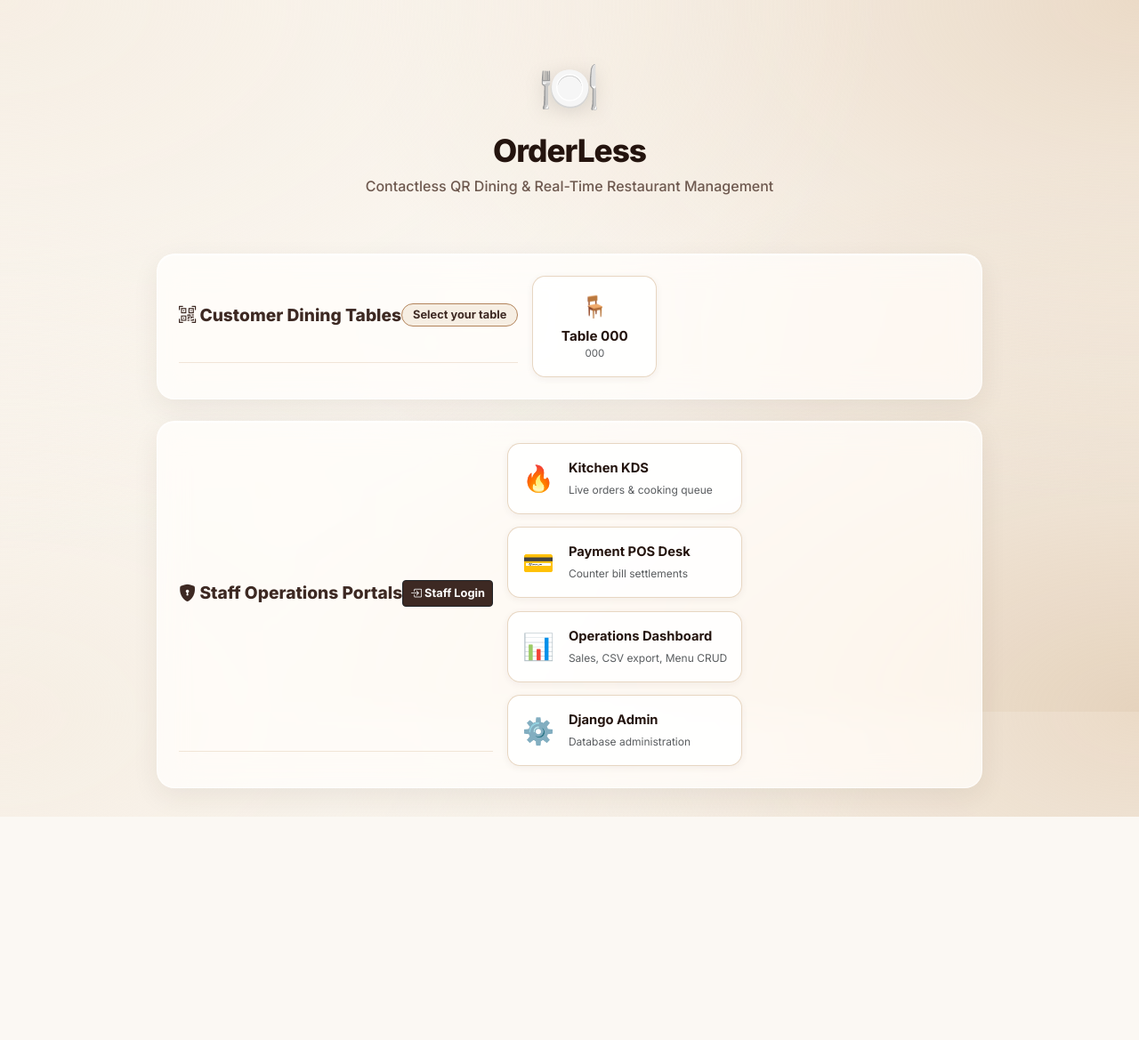
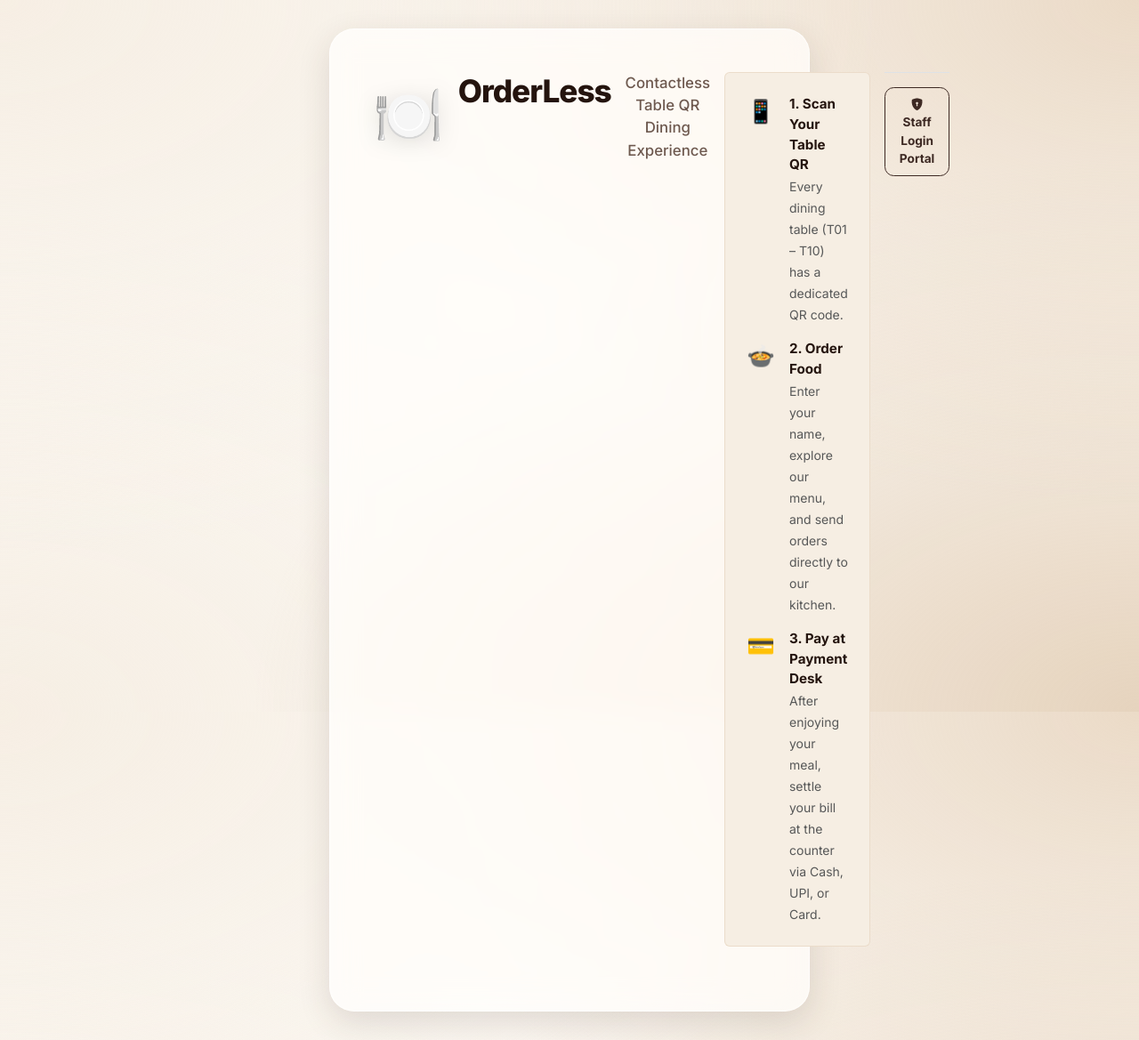
Before and after one commit to SrinivasanS23/Restaurent-_Orderless_Proj, a Django app: page / in a window 1280 px wide. Shown: the whole page at 89% size. Before the commit the page ends 918 px from the top, so only its background shows below. Run offline with Django 5.2, Linux system fonts and the light colour scheme; tables that the repository leaves empty hold one stand-in row (values such as "Sample post").

Commit message:
Restructure final architecture: clean brand landing page, independent table routes /order/T01-T10, and Start Order checkin

```diff
--- a/customer/views.py
+++ b/customer/views.py
@@ -12,16 +12,9 @@
 
 
 def customer_home_view(request):
-    """Homepage landing hub displaying dining tables and staff portals."""
-    try:
-        tables = list(RestaurantTable.objects.filter(active=True).order_by('table_number'))
-    except Exception as e:
-        logger.error(f"[HOME_VIEW_DB_ERROR] Error fetching tables: {e}", exc_info=True)
-        tables = [{'table_number': f'T{i:02d}', 'display_number': f'{i:02d}'} for i in range(1, 11)]
-
+    """Homepage brand landing page — directs customers to scan table QR code."""
     return render(request, 'home.html', {
         'restaurant_name': settings.RESTAURANT_NAME,
-        'tables': tables,
     })
 
 
--- a/templates/customer/menu.html
+++ b/templates/customer/menu.html
@@ -43,7 +43,7 @@
             </div>
 
             <button type="submit" class="place-order-btn w-100 mb-2" id="checkinBtn" style="padding:0.75rem 1rem;font-size:0.95rem;font-weight:800;border-radius:var(--radius-lg);box-shadow:0 4px 15px rgba(217,119,6,0.3);">
-                <i class="bi bi-check-circle-fill"></i> Confirm &amp; Start Ordering
+                <i class="bi bi-check-circle-fill"></i> Start Order
             </button>
 
             <button type="button" class="btn btn-link w-100 text-decoration-none text-muted" onclick="closeCheckinModal()" style="font-size:0.82rem;font-weight:600;padding:0.35rem;">
--- a/templates/home.html
+++ b/templates/home.html
@@ -1,87 +1,48 @@
 {% extends "base.html" %}
 {% load static %}
-{% block title %}{{ restaurant_name }} — Dining Tables & Operations Hub{% endblock %}
-{% block meta_description %}{{ restaurant_name }} contactless QR ordering and restaurant operations hub{% endblock %}
+{% block title %}{{ restaurant_name }} — Contactless QR Dining{% endblock %}
+{% block meta_description %}{{ restaurant_name }} contactless table QR ordering system{% endblock %}
 
 {% block body %}
-<div style="min-height:100vh;padding:2rem 1rem;max-width:960px;margin:0 auto;">
-    <!-- Restaurant Brand Header -->
-    <div class="text-center py-4 mb-4">
-        <div style="font-size:3.5rem;margin-bottom:0.5rem;filter:drop-shadow(0 4px 10px rgba(0,0,0,0.12));">🍽️</div>
-        <h1 style="font-size:2.2rem;font-weight:900;color:var(--deepest);letter-spacing:-0.03em;margin-bottom:0.4rem;">
+<div style="min-height:100vh;display:flex;align-items:center;justify-content:center;padding:2rem 1rem;">
+    <div class="menu-card text-center p-5" style="max-width:540px;width:100%;border-radius:var(--radius-2xl);box-shadow:var(--shadow-lg);">
+        <div style="font-size:4rem;margin-bottom:0.75rem;filter:drop-shadow(0 4px 12px rgba(0,0,0,0.12));">🍽️</div>
+
+        <h1 style="font-size:2.2rem;font-weight:900;color:var(--deepest);letter-spacing:-0.03em;margin-bottom:0.5rem;">
             {{ restaurant_name }}
         </h1>
-        <p style="color:var(--text-secondary);font-size:1rem;font-weight:500;">
-            Contactless QR Dining &amp; Real-Time Restaurant Management
+
+        <p style="color:var(--text-secondary);font-size:1.05rem;font-weight:500;margin-bottom:2rem;line-height:1.5;">
+            Contactless Table QR Dining Experience
         </p>
-    </div>
 
-    <!-- Dining Tables Section -->
-    <div class="menu-card p-4 mb-4">
-        <div class="d-flex align-items-center justify-content-between mb-3 border-bottom pb-2" style="border-color:var(--border-light) !important;">
-            <h2 style="font-size:1.2rem;font-weight:800;color:var(--dark-brown);margin:0;">
-                <i class="bi bi-qr-code-scan"></i> Customer Dining Tables
-            </h2>
-            <span class="badge" style="background:var(--cream);color:var(--dark-brown);border:1px solid var(--tan);font-size:0.8rem;padding:0.35rem 0.75rem;border-radius:var(--radius-full);">
-                Select your table
-            </span>
+        <div class="p-4 mb-4 rounded text-start" style="background:var(--cream);border:1.5px solid var(--border-light);border-radius:var(--radius-lg);">
+            <div class="d-flex align-items-start gap-3 mb-3">
+                <span style="font-size:1.6rem;">📱</span>
+                <div>
+                    <strong style="color:var(--deepest);display:block;font-size:0.95rem;">1. Scan Your Table QR</strong>
+                    <span class="text-muted small">Every dining table (T01 – T10) has a dedicated QR code.</span>
+                </div>
+            </div>
+            <div class="d-flex align-items-start gap-3 mb-3">
+                <span style="font-size:1.6rem;">🍲</span>
+                <div>
+                    <strong style="color:var(--deepest);display:block;font-size:0.95rem;">2. Order Food</strong>
+                    <span class="text-muted small">Enter your name, explore our menu, and send orders directly to our kitchen.</span>
+                </div>
+            </div>
+            <div class="d-flex align-items-start gap-3">
+                <span style="font-size:1.6rem;">💳</span>
+                <div>
+                    <strong style="color:var(--deepest);display:block;font-size:0.95rem;">3. Pay at Payment Desk</strong>
+                    <span class="text-muted small">After enjoying your meal, settle your bill at the counter via Cash, UPI, or Card.</span>
+                </div>
+            </div>
         </div>
 
-        <div style="display:grid;grid-template-columns:repeat(auto-fill, minmax(140px, 1fr));gap:0.75rem;">
-            {% for t in tables %}
-            <a href="{% url 'customer-menu' t.table_number %}" class="btn d-flex flex-column align-items-center justify-content-center p-3 text-decoration-none" style="background:rgba(255,255,255,0.85);border:1.5px solid rgba(216,187,154,0.6);border-radius:var(--radius-lg);transition:all .2s;box-shadow:var(--shadow-sm);">
-                <span style="font-size:1.5rem;margin-bottom:0.25rem;">🪑</span>
-                <strong style="color:var(--deepest);font-size:0.95rem;">Table {{ t.display_number }}</strong>
-                <span class="text-muted small" style="font-size:0.72rem;">{{ t.table_number }}</span>
-            </a>
-            {% empty %}
-            <div class="col-12 text-center text-muted py-3">Tables are initializing...</div>
-            {% endfor %}
-        </div>
-    </div>
-
-    <!-- Staff & Operations Portals -->
-    <div class="menu-card p-4">
-        <div class="d-flex align-items-center justify-content-between mb-3 border-bottom pb-2" style="border-color:var(--border-light) !important;">
-            <h2 style="font-size:1.2rem;font-weight:800;color:var(--dark-brown);margin:0;">
-                <i class="bi bi-shield-lock-fill"></i> Staff Operations Portals
-            </h2>
-            <a href="{% url 'login' %}" class="btn btn-sm btn-dark" style="background:var(--dark-brown);font-weight:700;font-size:0.8rem;">
-                <i class="bi bi-box-arrow-in-right"></i> Staff Login
-            </a>
-        </div>
-
-        <div style="display:grid;grid-template-columns:repeat(auto-fill, minmax(200px, 1fr));gap:0.9rem;">
-            <a href="/kitchen/" class="btn d-flex align-items-center gap-3 p-3 text-start text-decoration-none" style="background:rgba(255,255,255,0.85);border:1.5px solid rgba(216,187,154,0.6);border-radius:var(--radius-lg);box-shadow:var(--shadow-sm);transition:all .2s;">
-                <span style="font-size:1.8rem;">🔥</span>
-                <div>
-                    <strong style="color:var(--deepest);display:block;font-size:0.92rem;">Kitchen KDS</strong>
-                    <span class="text-muted small" style="font-size:0.75rem;">Live orders &amp; cooking queue</span>
-                </div>
-            </a>
-
-            <a href="/payment/" class="btn d-flex align-items-center gap-3 p-3 text-start text-decoration-none" style="background:rgba(255,255,255,0.85);border:1.5px solid rgba(216,187,154,0.6);border-radius:var(--radius-lg);box-shadow:var(--shadow-sm);transition:all .2s;">
-                <span style="font-size:1.8rem;">💳</span>
-                <div>
-                    <strong style="color:var(--deepest);display:block;font-size:0.92rem;">Payment POS Desk</strong>
-                    <span class="text-muted small" style="font-size:0.75rem;">Counter bill settlements</span>
-                </div>
-            </a>
-
-            <a href="/dashboard/" class="btn d-flex align-items-center gap-3 p-3 text-start text-decoration-none" style="background:rgba(255,255,255,0.85);border:1.5px solid rgba(216,187,154,0.6);border-radius:var(--radius-lg);box-shadow:var(--shadow-sm);transition:all .2s;">
-                <span style="font-size:1.8rem;">📊</span>
-                <div>
-                    <strong style="color:var(--deepest);display:block;font-size:0.92rem;">Operations Dashboard</strong>
-                    <span class="text-muted small" style="font-size:0.75rem;">Sales, CSV export, Menu CRUD</span>
-                </div>
-            </a>
-
-            <a href="/admin/" class="btn d-flex align-items-center gap-3 p-3 text-start text-decoration-none" target="_blank" style="background:rgba(255,255,255,0.85);border:1.5px solid rgba(216,187,154,0.6);border-radius:var(--radius-lg);box-shadow:var(--shadow-sm);transition:all .2s;">
-                <span style="font-size:1.8rem;">⚙️</span>
-                <div>
-                    <strong style="color:var(--deepest);display:block;font-size:0.92rem;">Django Admin</strong>
-                    <span class="text-muted small" style="font-size:0.75rem;">Database administration</span>
-                </div>
+        <div class="border-top pt-3 text-center">
+            <a href="{% url 'login' %}" class="btn btn-outline-dark btn-sm px-3 py-2 fw-bold" style="border-radius:var(--radius-md);font-size:0.85rem;color:var(--dark-brown);border-color:var(--dark-brown);">
+                <i class="bi bi-shield-lock-fill"></i> Staff Login Portal
             </a>
         </div>
     </div>
```
Also changed, not shown: templates/kitchen/dashboard.html (+5 -5 lines).
